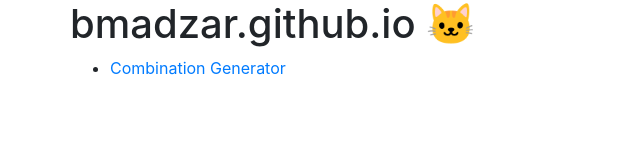
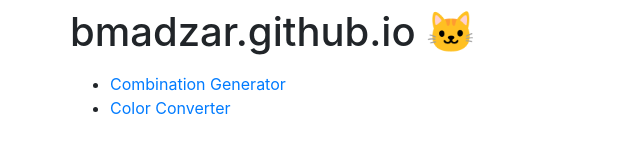
Before and after one commit to bmadzar/bmadzar.github.io, a plain HTML site: page index.html in a window 1280 px wide. Shown: the whole page, without its empty margins (0-640 px from the left). Drawn offline with nearby package versions, Linux system fonts and the light colour scheme.

Commit message:
Color Converter submodule

```diff
--- a/index.html
+++ b/index.html
@@ -10,9 +10,10 @@
 <div class="container">
     <div class="row">
         <div class="col-xs-12">
-            <h1>bmadzar.github.io 🐱</h1>
+            <h1 class="py-2">bmadzar.github.io 🐱</h1>
             <ul>
                 <li><a href="./CombinationGenerator/combination-generator.html">Combination Generator</a></li>
+                <li><a href="./ColorConverter/color-converter.html">Color Converter</a></li>
             </ul>
         </div>
     </div>
```
Also changed, not shown: 1 other file.
